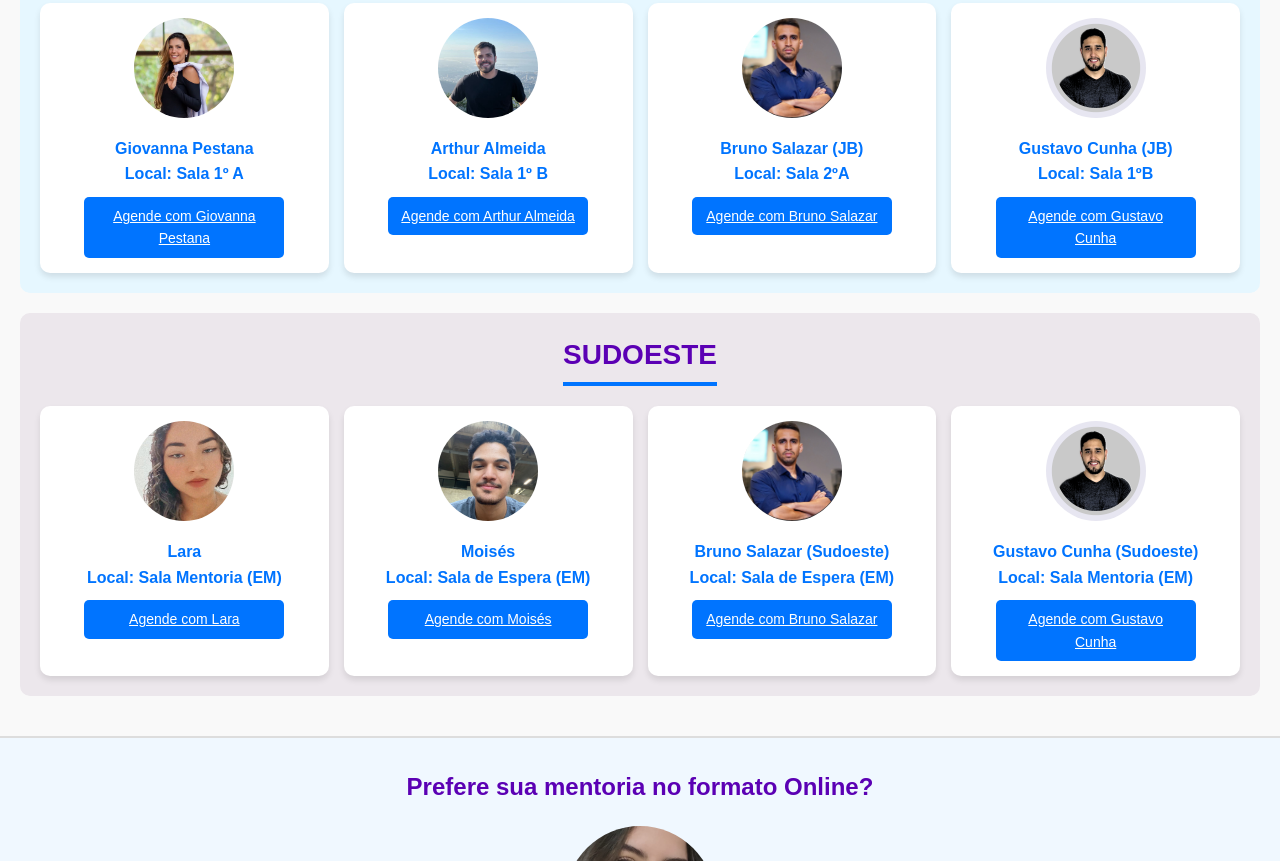
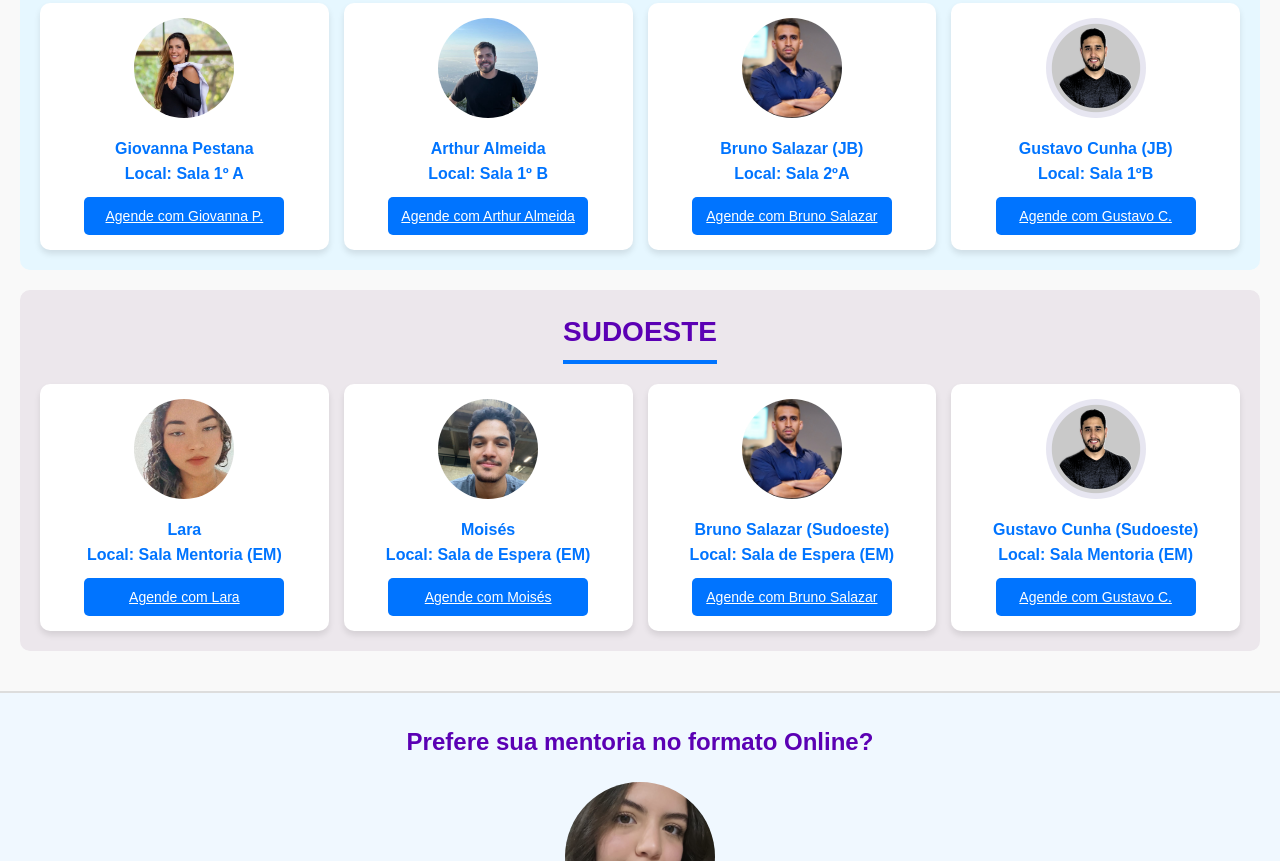
Before and after one commit to gustavocunha1993/mentoriacolegioinnova, a plain HTML site: page index.html in a window 1280 px wide. Shown: the part 368-1229 px from the top of the page. Drawn offline with Linux system fonts and the light colour scheme.

Commit message:
commit12

```diff
--- a/index.html
+++ b/index.html
@@ -21,7 +21,7 @@
                 <div class="mentor">
                     <img src="gipestana.jpg" alt="Foto de Giovanna Pestana" class="profile-img">
                     <a href="https://calendly.com/githpestana/mentoria-mentora-giovanna-pestana" class="mentor-name">Giovanna Pestana<br> Local: Sala 1º A</a>
-                    <a href="https://calendly.com/githpestana/mentoria-mentora-giovanna-pestana" class="schedule-btn">Agende com Giovanna Pestana</a>
+                    <a href="https://calendly.com/githpestana/mentoria-mentora-giovanna-pestana" class="schedule-btn">Agende com Giovanna P.</a>
                 </div>
                 <div class="mentor">
                     <img src="arthuralmeida.jpeg" alt="Foto de Arthur Almeida" class="profile-img">
@@ -36,7 +36,7 @@
                 <div class="mentor">
                     <img src="gustavocunha1.png" alt="Foto de Gustavo Cunha" class="profile-img">
                     <a href="https://calendly.com/gustavo-cunha93/mentoria-mentor-gustavo-cunha-sw-clone" class="mentor-name">Gustavo Cunha (JB)<br> Local: Sala 1ºB </a>
-                    <a href="https://calendly.com/gustavo-cunha93/mentoria-mentor-gustavo-cunha-sw-clone" class="schedule-btn">Agende com Gustavo Cunha</a>
+                    <a href="https://calendly.com/gustavo-cunha93/mentoria-mentor-gustavo-cunha-sw-clone" class="schedule-btn">Agende com Gustavo C.</a>
                 </div>
             </div>
         </section>
@@ -63,7 +63,7 @@
                 <div class="mentor">
                     <img src="gustavocunha1.png" alt="Foto de Gustavo Cunha" class="profile-img">
                     <a href="https://calendly.com/gustavo-cunha93/mentoria-mentor-gustavo-cunha" class="mentor-name">Gustavo Cunha (Sudoeste)<br> Local: Sala Mentoria (EM)</a>
-                    <a href="https://calendly.com/gustavo-cunha93/mentoria-mentor-gustavo-cunha" class="schedule-btn">Agende com Gustavo Cunha</a>
+                    <a href="https://calendly.com/gustavo-cunha93/mentoria-mentor-gustavo-cunha" class="schedule-btn">Agende com Gustavo C.</a>
                 </div>
             </div>
         </section>
```
